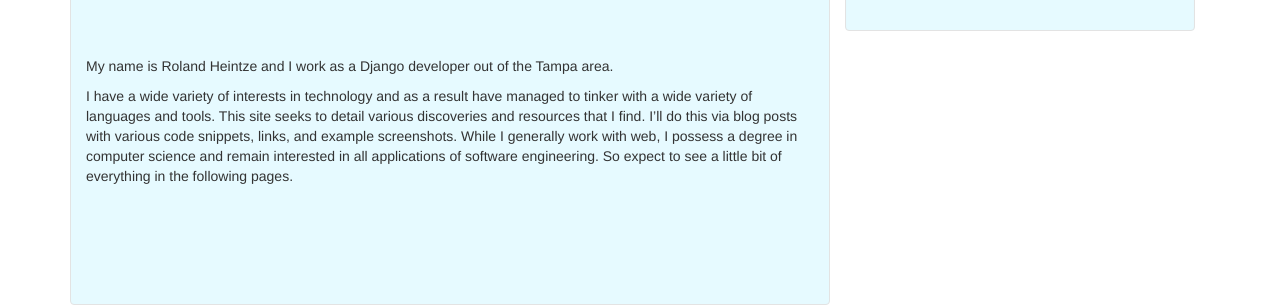
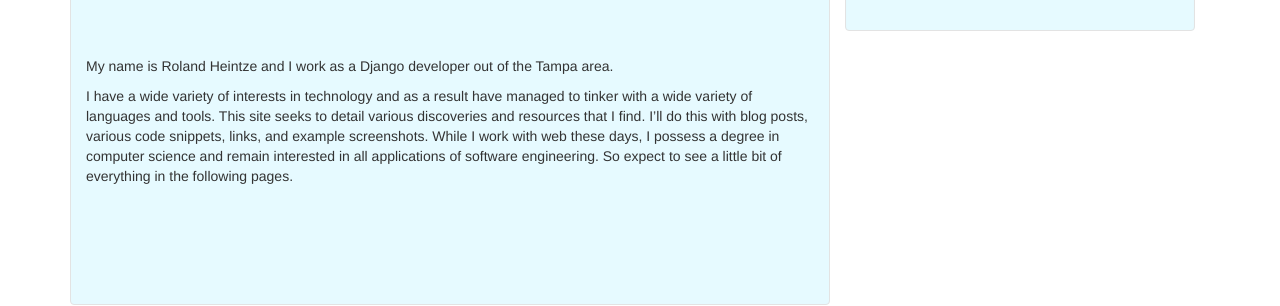
Before and after one commit to frsilent/frsilent.github.io, a Jekyll site: the page built from about.md, in a window 1280 px wide. Shown: the part 165-471 px from the top of the page. Built offline with Jekyll 4.4.1, drawn with Linux system fonts in a browser that asks for light colours; nearby versions of some CDN libraries.

Commit message:
About me grammar

```diff
--- a/about.md
+++ b/about.md
@@ -8,5 +8,5 @@ layout: default
 My name is Roland Heintze and I work as a Django developer out of the Tampa area.
 
 I have a wide variety of interests in technology and as a result have managed to tinker with a wide variety of languages and tools.
-This site seeks to detail various discoveries and resources that I find. I'll do this via blog posts with various code snippets, links,
-and example screenshots. While I generally work with web, I possess a degree in computer science and remain interested in all applications of software engineering. So expect to see a little bit of everything in the following pages.
+This site seeks to detail various discoveries and resources that I find. I'll do this with blog posts, various code snippets, links,
+and example screenshots. While I work with web these days, I possess a degree in computer science and remain interested in all applications of software engineering. So expect to see a little bit of everything in the following pages.
```
